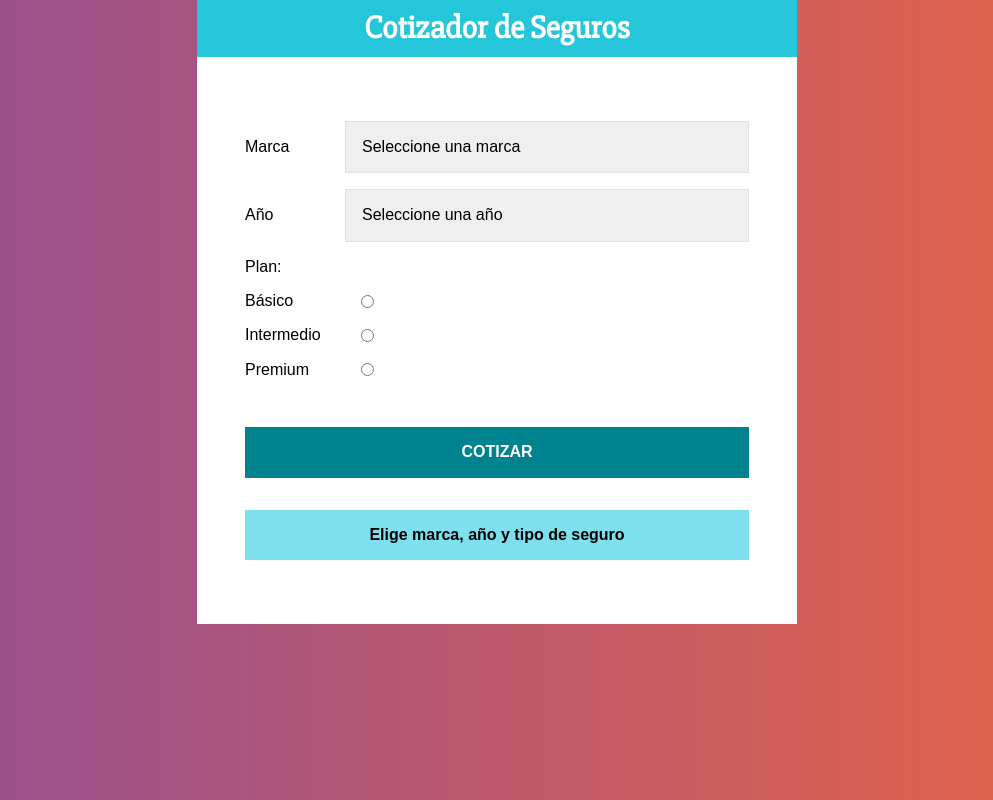
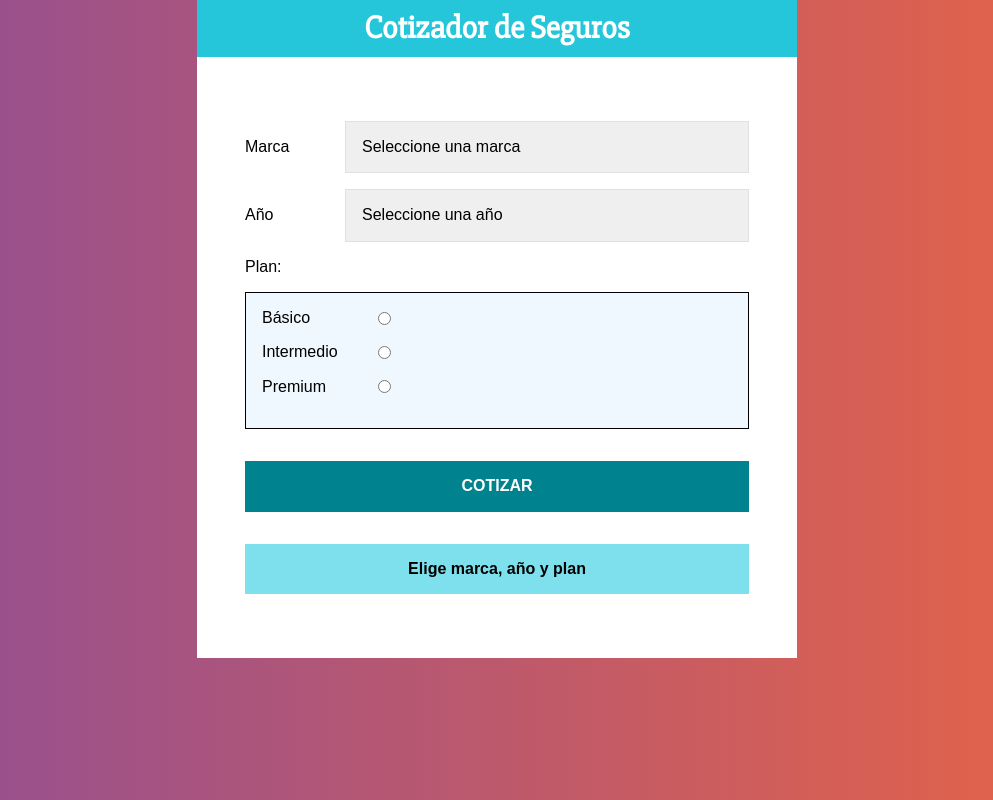
Before and after one commit to AlanGaia/Cotizador-React, a React (Create React App) app: page / in a window 1280 px wide. Shown: the whole page, without its empty margins (143-1136 px from the left). Built offline with nearby package versions, Linux system fonts and the light colour scheme.

Commit message:
fixed ux ui

```diff
--- a/src/components/Formulario.jsx
+++ b/src/components/Formulario.jsx
@@ -12,6 +12,11 @@ const Campo = styled.div`
 
 const Label = styled.label`
   flex: 0 0 100px;
+`;
+const Borde = styled.div`
+  border: solid 1px black;
+  padding: 1rem;
+  background-color: aliceblue;
 `;
 
 const Select = styled.select`
@@ -159,6 +164,7 @@ const Formulario = ({setResumen}) => {
       <Campo>
         <Label htmlFor="plan">Plan:</Label>
       </Campo>
+      <Borde>
       <Campo>
         <Label htmlFor="planBasico">Básico</Label>
           {/* Básico */}
@@ -195,6 +201,7 @@ const Formulario = ({setResumen}) => {
             onChange={obtenerDatos}
           />
       </Campo>
+      </Borde>
 
       <Boton type="submit">Cotizar</Boton>
 
--- a/src/components/Resultado.jsx
+++ b/src/components/Resultado.jsx
@@ -23,7 +23,7 @@ function Resultado({ cotizacion }) {
 
   return (
     (cotizacion === 0) ?
-      <Mensaje>Elige marca, año y tipo de seguro</Mensaje>
+      <Mensaje>Elige marca, año y plan</Mensaje>
       :
       <Total>El total es: ${cotizacion}</Total>
   )
```
